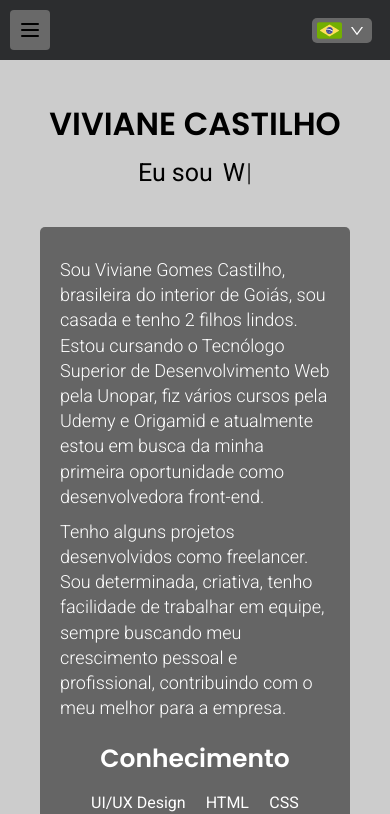
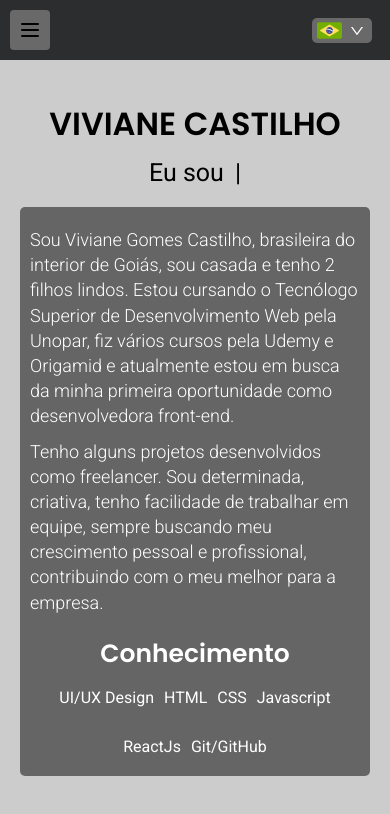
Before and after one commit to Vivicastilho/portfolio, a React (Vite) app: page / in a window 390 px wide. Shown: the top 814 px of the page. Built offline with nearby package versions, Linux system fonts and the light colour scheme.

Commit message:
Responsive

```diff
--- a/src/pages/Home/styles.js
+++ b/src/pages/Home/styles.js
@@ -250,4 +250,19 @@ export const Knowledge = styled.div`
       display: flex;
     }
   }
+
+  @media (max-width: 450px) {
+    margin: 20px;
+    padding: 10px;
+    ul {
+      gap: 10px;
+    }
+    li img {
+      display: none;
+    }
+    li {
+      font-size: 16px;
+      margin-bottom: 10px;
+    }
+  }
 `;
```
